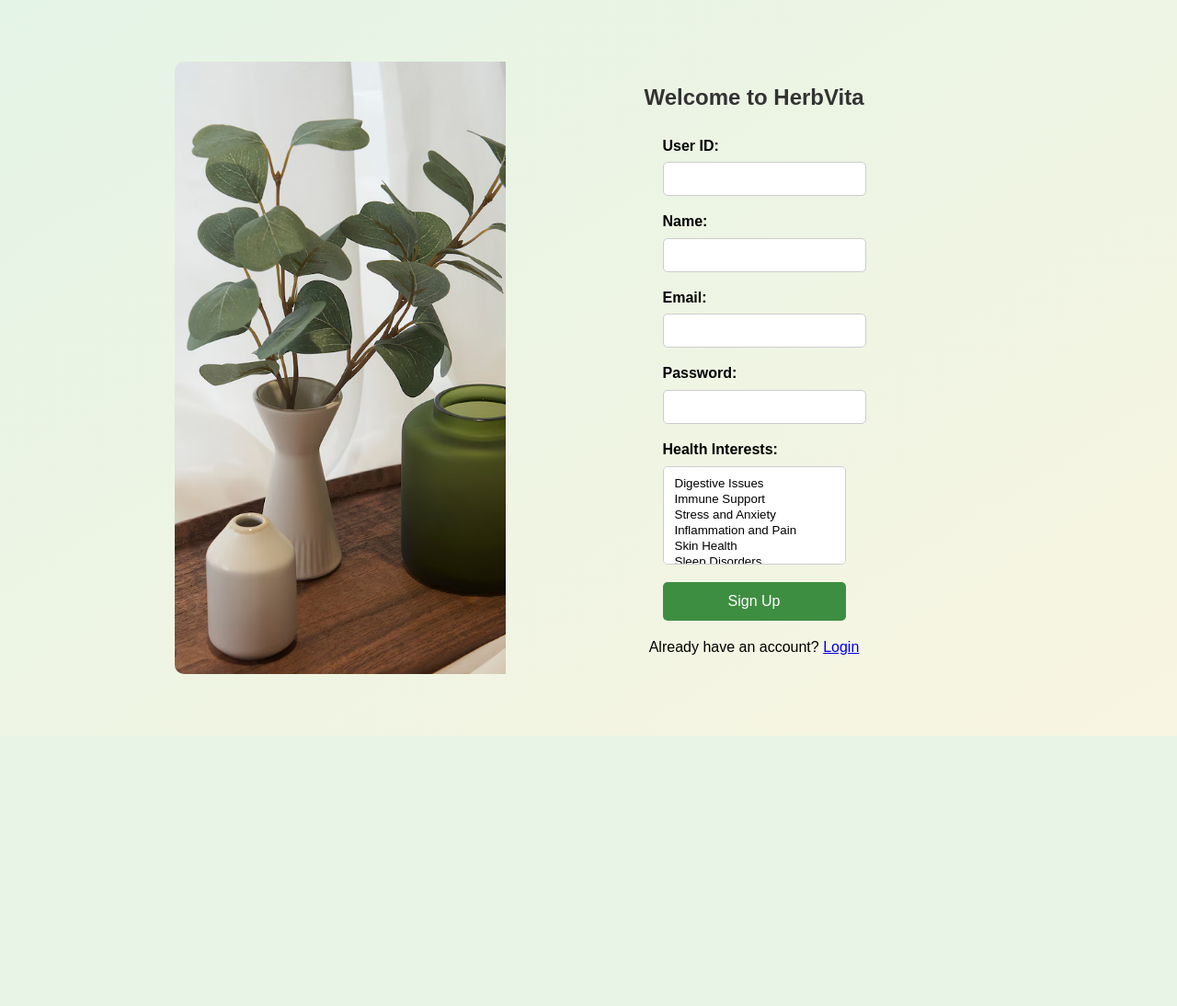
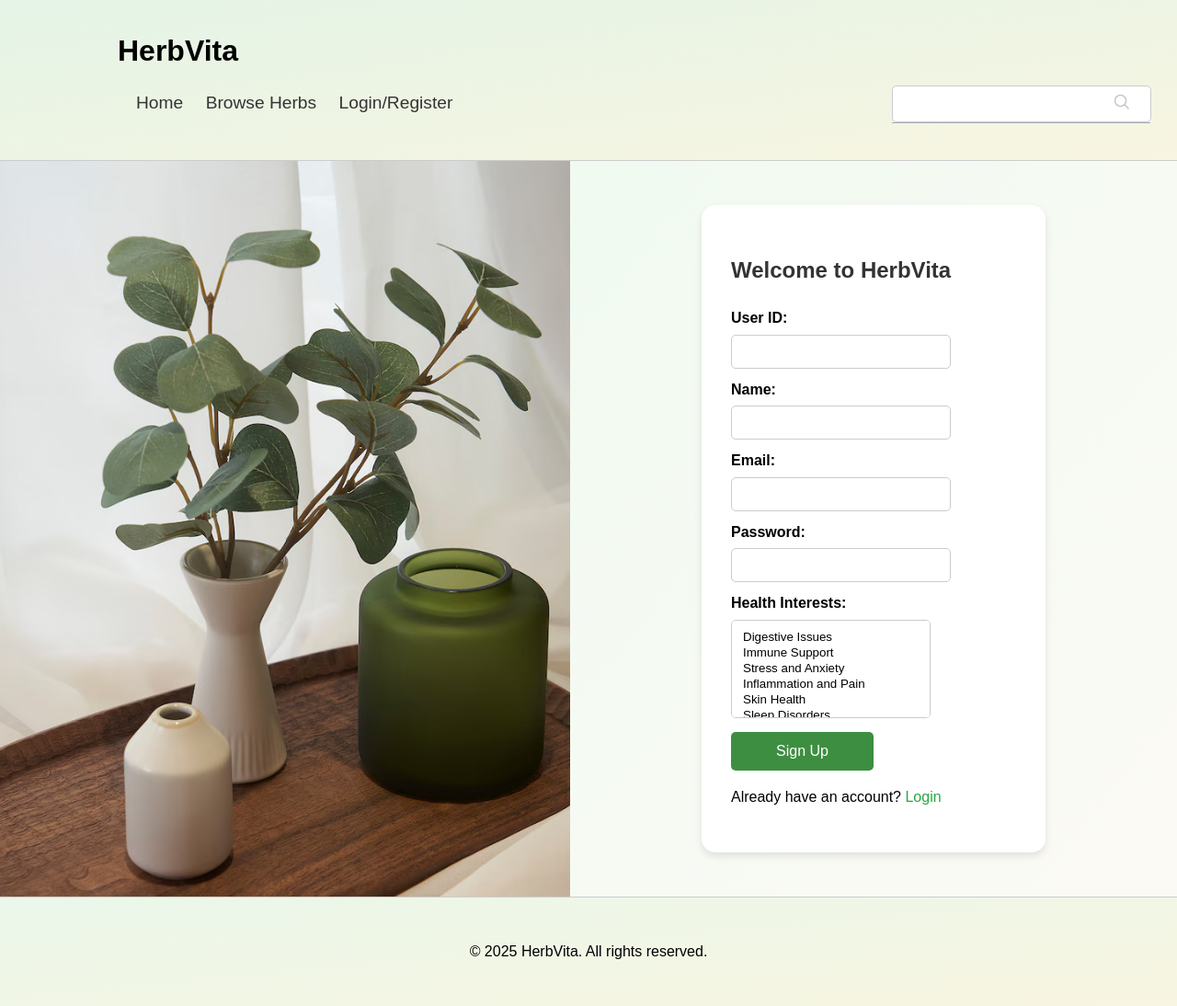
Before and after one commit to Marky115/HerbVitalWebsite, a PHP site: page /signup.php in a window 1280 px wide. Shown: the whole page at 92% size. Before the commit the page ends 800 px from the top, so only its background shows below. Run offline with PHP 8.4, Linux system fonts and the light colour scheme; data comes from the database, SQL or seed files in the repository.

Commit message:
New style for signup

```diff
--- a/footer.php
+++ b/footer.php
@@ -1,11 +1,7 @@
-
 
     <footer>
         <div class="container">
             <p>&copy; 2025 HerbVita. All rights reserved.</p>
         </div>
     </footer>
-
     <script src="script.js"></script>
-</body>
-</html>
--- a/signup.php
+++ b/signup.php
@@ -1,6 +1,8 @@
 <?php
 include ('signup-process.php');
 include 'db_connect.php'; // Include your database connection
+include 'header.php';
+$title = "Sign Up";
 
 
 $sql = "SELECT concernID, concernName FROM healthconcerns";
@@ -25,11 +27,12 @@ $conn->close();
 <body class='sign-up-body'>
     <div class="container2">
 
-        <div class="signupContent">
+
             <div class='left-side'>
                 <img src="./img/signupBG.jpg" alt='herb'>
             </div>
             <div class='right-side'>
+                <div class='signup-card'>
                     <h2>Welcome to HerbVita</h2>
 
 
@@ -85,13 +88,15 @@ $conn->close();
                             });
                         </script>
 
-                <button type="submit" class='btn'>Sign Up</button>
+                        <button type="submit" class='signupBtn'>Sign Up</button>
                     </form>
 
                     <p>Already have an account? <a href="login.php">Login</a></p>
                 </div>
+            </div>
 
     </div>
-    </div>
+<?php include 'footer.php'; ?>
 </body>
+
 </html>
--- a/style.css
+++ b/style.css
@@ -3,7 +3,7 @@ body {
     margin: 0;
     padding: 0;
     line-height: 1.6;
-    background-color: #f6f9f0;
+   /* background-color: #f6f9f0;*/
 }
 
 .container {
@@ -11,6 +11,7 @@ body {
     max-width: 1200px;
     margin: 0 auto;
     padding: 20px;
+
 }
 
 header {
@@ -22,7 +23,7 @@ header {
 header h1 {
     margin: 0;
     display: inline-block;
-    color: #23472c;
+    color: black;
 }
 
 nav ul {
@@ -275,10 +276,12 @@ main {
 }
 
 footer {
-    background-color: #f0f8f0;
+    background: linear-gradient(to bottom right, #eaf7ea, #f8f5e1);
+
     text-align: center;
     padding: 10px 0;
     border-top: 1px solid #ccc;
+
 }
 .hidden{
     display: none;
@@ -321,13 +324,14 @@ footer {
     flex-direction: column;
     justify-content: center;
     align-items: center;
+    background: linear-gradient(to bottom right, #F0FAF1, #FCFAF5);
 
 }
 
 .login-card {
     background-color: white;
     padding: 2rem;
-    border-radius: 8px;
+    border-radius: 15px;
     box-shadow: 0 4px 8px rgba(0, 0, 0, 0.1);
     width: 400px;
     max-width: 80%;
@@ -438,36 +442,34 @@ footer {
 }
 
 /*Sign up content*/
+/*background: linear-gradient(to bottom right, #e4f4e6, #f8f5e1);*/
+
 .sign-up-body {
-    display: flex;
-    justify-content: center;
-    align-items: center;
-    height: 100vh;
-    background: linear-gradient(to bottom right, #e4f4e6, #f8f5e1);
     margin: 0;
+    padding: 0;
+    background-color: #f9fcf9;
+    min-height: 100vh;
+    font-family: Arial, sans-serif;
 }
 
+.signup-card{
+    background-color: white;
+    padding: 2rem;
+    border-radius: 15px;
+    box-shadow: 0 4px 8px rgba(0, 0, 0, 0.1);
+    width: 50%;
+    display: inline-block;
+}
 
 .container2 {
+    width: 100%;
+    min-height: 100vh;
     display: flex;
-    justify-content: center;
-    align-items: center;
-    width: 900px;
-
-    border-radius: 10px;
-    overflow: hidden;
-
 }
 
-
-.signupContent {
-    display: flex;
-    width: 100%;
-}
-
-
 .left-side {
-    width: 40%;
+    flex: 1;
+    overflow: hidden;
 }
 
 .left-side img {
@@ -476,24 +478,23 @@ footer {
     object-fit: cover;
 }
 
-
 .right-side {
-    width: 60%;
-
+    flex: 1;
+    background: linear-gradient(to bottom right, #F0FAF1, #FCFAF5);
     display: flex;
-    flex-direction: column;
-    justify-content: left;
     align-items: center;
+    justify-content: center;
+    padding: 20px;
 }
 
 .right-side h2 {
-    text-align: center;
+
     margin-bottom: 20px;
     color: #333;
 }
 
 .form-group {
-    margin-bottom: 15px;
+    margin-bottom: 10px;
 }
 
 .form-group label {
@@ -504,15 +505,15 @@ footer {
 
 .form-group input,
 .form-group select {
-    width: 100%;
+    width: 70%;
     padding: 10px;
     border: 1px solid #ccc;
     border-radius: 5px;
 }
 
 
-.btn {
-    width: 100%;
+.signupBtn {
+    width: 50%;
     padding: 12px;
     background:#3e8e41;
     border: none;
@@ -523,13 +524,20 @@ footer {
     transition: 0.3s;
 }
 
-.btn:hover {
+.signupBtn:hover {
     background:#367c39;
 }
 
-/*  Login Link */
+.signup-card a {
+    color: #28a745;
+    text-decoration: none;
+  }
 
-.login-link {
+  .signup-card a:hover {
+    color: #218838;
+    text-decoration:underline;
+}
+/* .login-link {
     text-align: center;
     margin-top: 10px;
 }
@@ -542,7 +550,8 @@ footer {
 
 .login-link a:hover {
     text-decoration: underline;
-}
+} */
+
 
 /* herb detail page */
 
```
Lines whose indentation alone changed are shown as unchanged.
